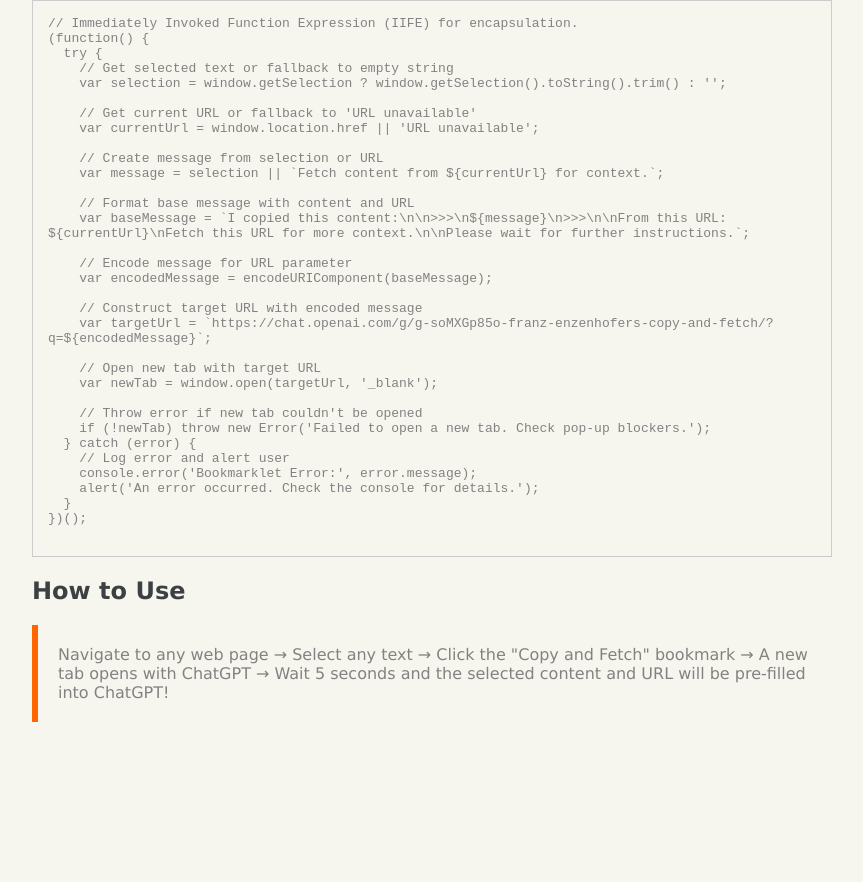
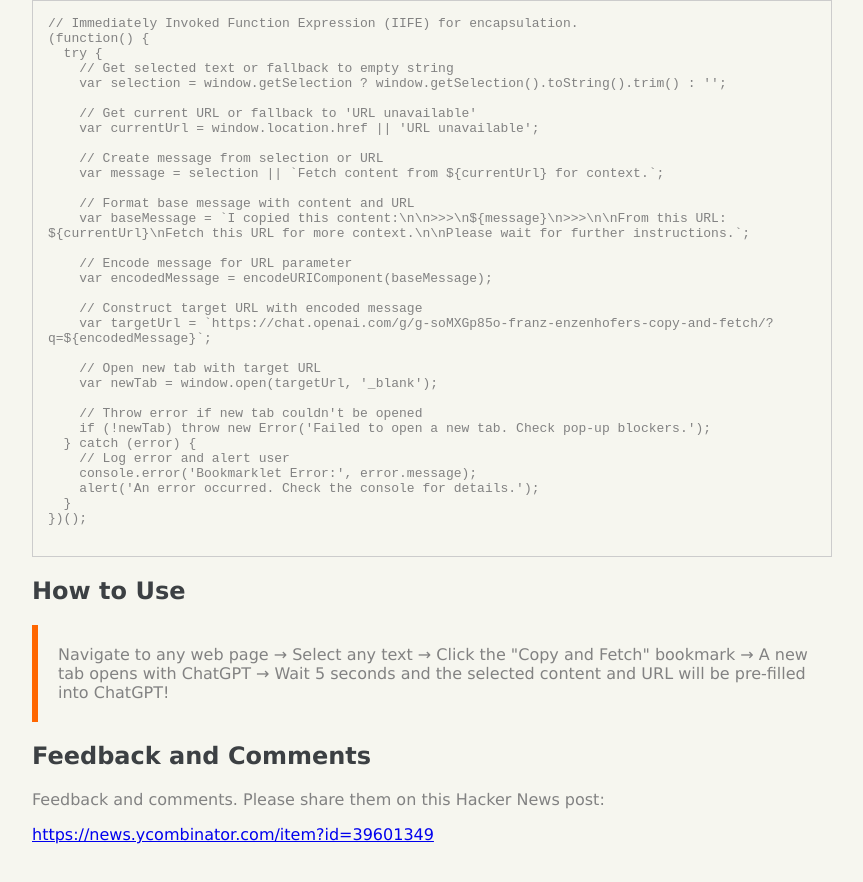
Before and after one commit to franzenzenhofer/copy-and-fetch, a plain HTML site: page index.html in a window 1280 px wide. Shown: the part 1733-2615 px from the top of the page, without its empty margins (208-1071 px from the left). Before the commit the page ends 2495 px from the top, so only its background shows below. Drawn offline with Linux system fonts and the light colour scheme.

Commit message:
hacker news

```diff
--- a/index.html
+++ b/index.html
@@ -261,6 +261,12 @@ document.getElementById('test-form').addEventListener('submit', function(event)
     <p class="instruction">Navigate to any web page → Select any text → Click the "Copy and Fetch" bookmark → A new tab opens with ChatGPT → Wait 5 seconds and the selected content and URL will be pre-filled into ChatGPT!</p>
   </section>
 
+  <section id="feedback">
+    <h2>Feedback and Comments</h2>
+    <p>Feedback and comments. Please share them on this Hacker News post:</p>
+    <p><a href="https://news.ycombinator.com/item?id=39601349" target="_blank">https://news.ycombinator.com/item?id=39601349</a></p>
+  </section>
+
 </div>
 </body>
 </html>
```
